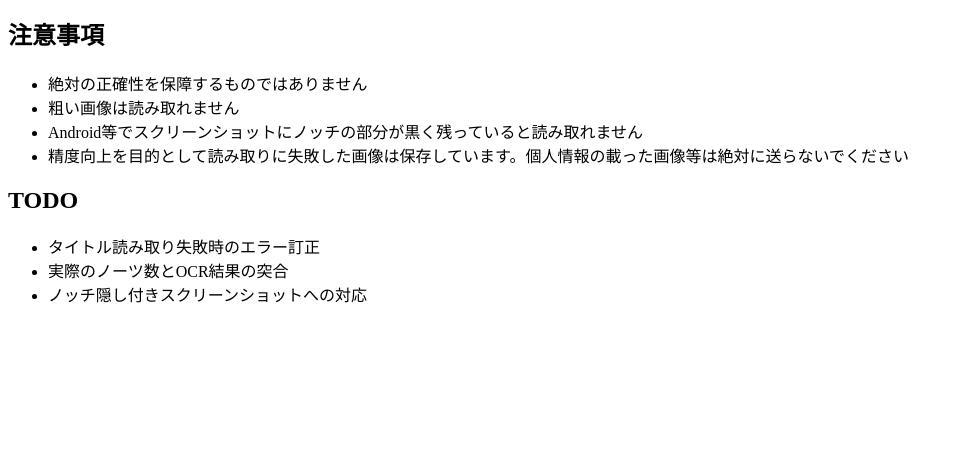
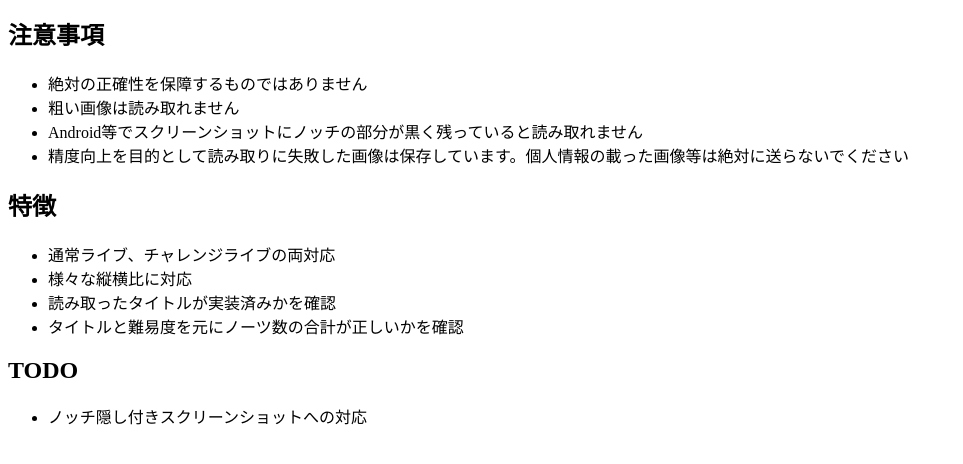
Before and after one commit to negineri/sekai-result-ocr, a Flask app: page / in a window 1280 px wide. Shown: the part 272-736 px from the top of the page, without its empty margins (0-963 px from the left). Run offline with Flask 2, Linux system fonts and the light colour scheme.

Commit message:
fix: html

```diff
--- a/templates/home/index.html
+++ b/templates/home/index.html
@@ -20,10 +20,15 @@
         <li>Android等でスクリーンショットにノッチの部分が黒く残っていると読み取れません</li>
         <li>精度向上を目的として読み取りに失敗した画像は保存しています。個人情報の載った画像等は絶対に送らないでください</li>
     </ul>
+    <h2>特徴</h2>
+    <ul>
+        <li>通常ライブ、チャレンジライブの両対応</li>
+        <li>様々な縦横比に対応</li>
+        <li>読み取ったタイトルが実装済みかを確認</li>
+        <li>タイトルと難易度を元にノーツ数の合計が正しいかを確認</li>
+    </ul>
     <h2>TODO</h2>
     <ul>
-        <li>タイトル読み取り失敗時のエラー訂正</li>
-        <li>実際のノーツ数とOCR結果の突合</li>
         <li>ノッチ隠し付きスクリーンショットへの対応</li>
     </ul>
 </body>
```
